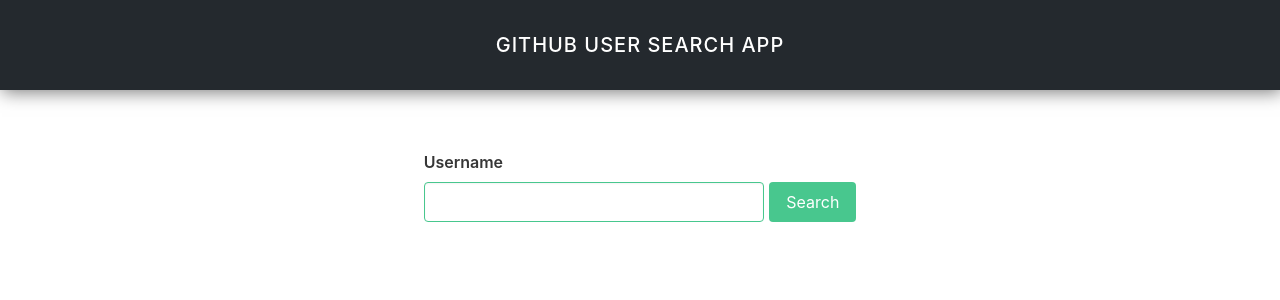
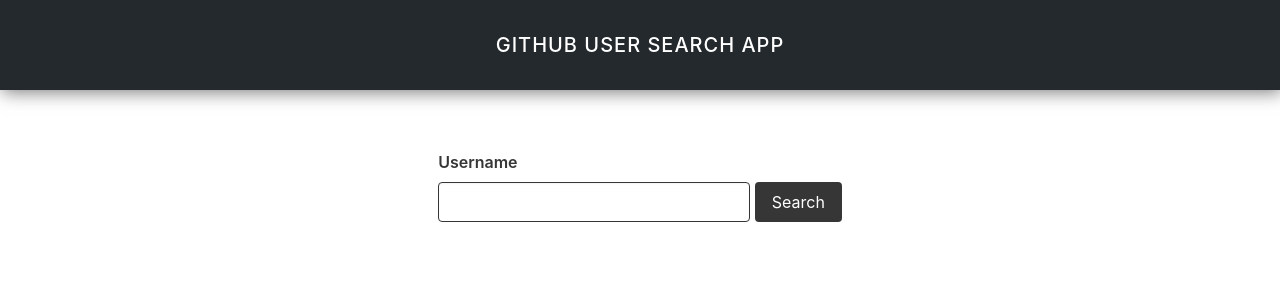
Before and after one commit to afozbek/vue-github-profiles, a Vue app: page / in a window 1280 px wide. Shown: the top 300 px of the page. Built offline with nearby package versions, Linux system fonts and the light colour scheme.

Commit message:
search kısmı güncellendi

```diff
--- a/src/components/Home/Search.vue
+++ b/src/components/Home/Search.vue
@@ -12,7 +12,7 @@
     <b-button
       @click="getUserData"
       class="m-container__searchButton"
-      type="is-success"
+      type="is-dark"
     >
       Search
     </b-button>
@@ -28,7 +28,7 @@
   data() {
     return {
       username: "",
-      type: "is-success",
+      type: "is-dark",
     };
   },
   computed: {
@@ -38,7 +38,7 @@
       errorMessage: "users/errorMessage",
     }),
     inputType() {
-      return this.hasError ? "is-danger" : "is-success";
+      return this.hasError ? "is-danger" : "is-dark";
     },
   },
   mounted() {
@@ -56,3 +56,17 @@
   },
 };
 </script>
+
+<style lang="scss" scoped>
+// .m-container {
+//   &__searchButton {
+//     background-color: #24292e;
+//     color: #fff;
+
+//     &:hover {
+//       color: #fff;
+//       background-color: #24292edb;
+//     }
+//   }
+// }
+</style>
--- a/src/components/User/UserCard.vue
+++ b/src/components/User/UserCard.vue
@@ -73,8 +73,6 @@
   right: 20px;
   stroke: #000;
 }
-.media-content {
-}
 
 .image img {
   border-radius: 50%;
```
